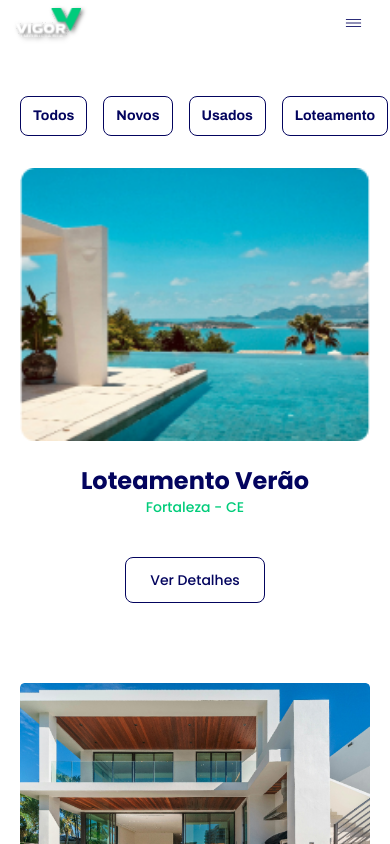
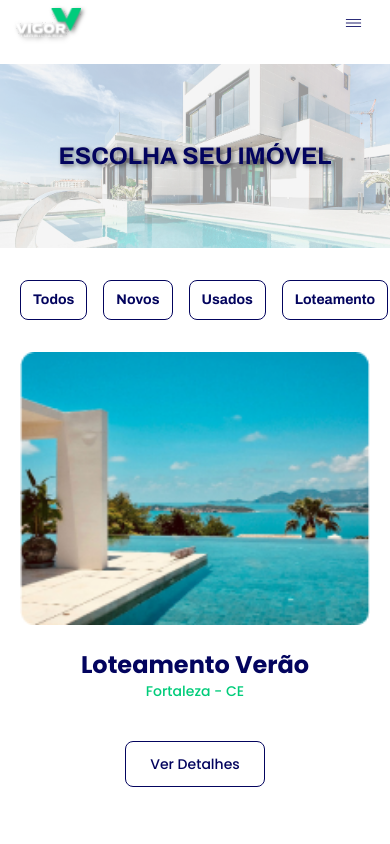
Before and after one commit to LuizLimaDev/vigor-imob, a Next.js app: page /properties in a window 390 px wide. Shown: the top 844 px of the page. Built offline with nearby package versions, Linux system fonts and the light colour scheme.

Commit message:
fix: mobile hero title hidden

```diff
--- a/app/_components/Hero/Hero.tsx
+++ b/app/_components/Hero/Hero.tsx
@@ -18,7 +18,7 @@ const Hero = ({ src, alt, title, styles }: TProps) => {
         sizes="100vw"
         className={`${styles} min-h-[11.5rem] w-full desktop:h-[11.5rem]  desktop:object-cover`}
       />
-      <h1 className="absolute left-[50%] top-[50%] w-full -translate-x-1/2 -translate-y-1/2 text-center font-archivo text-2xl font-bold uppercase text-VIprimary-color drop-shadow-VI-1 zero:hidden desktop:flex desktop:flex-col desktop:items-center">
+      <h1 className="absolute left-[50%] top-[50%] w-full -translate-x-1/2 -translate-y-1/2 text-center font-archivo text-2xl font-bold uppercase text-VIprimary-color drop-shadow-VI-1 desktop:flex desktop:flex-col desktop:items-center">
         {title}
       </h1>
     </div>
--- a/app/properties/page.tsx
+++ b/app/properties/page.tsx
@@ -14,7 +14,7 @@ const Properties = () => {
         src="/Pages/properties/hero.png"
         alt="imóveis"
         title="Escolha seu imóvel"
-        styles="desktop:h-[30rem] zero:hidden desktop:flex"
+        styles="desktop:h-[30rem] desktop:flex"
       />
       <MenuSliderProperties />
 
```
